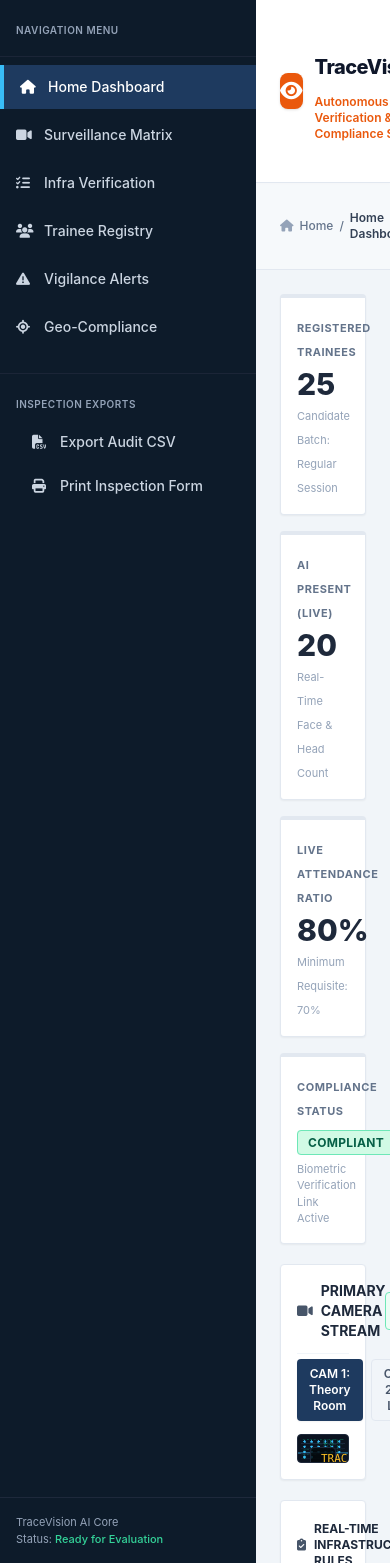
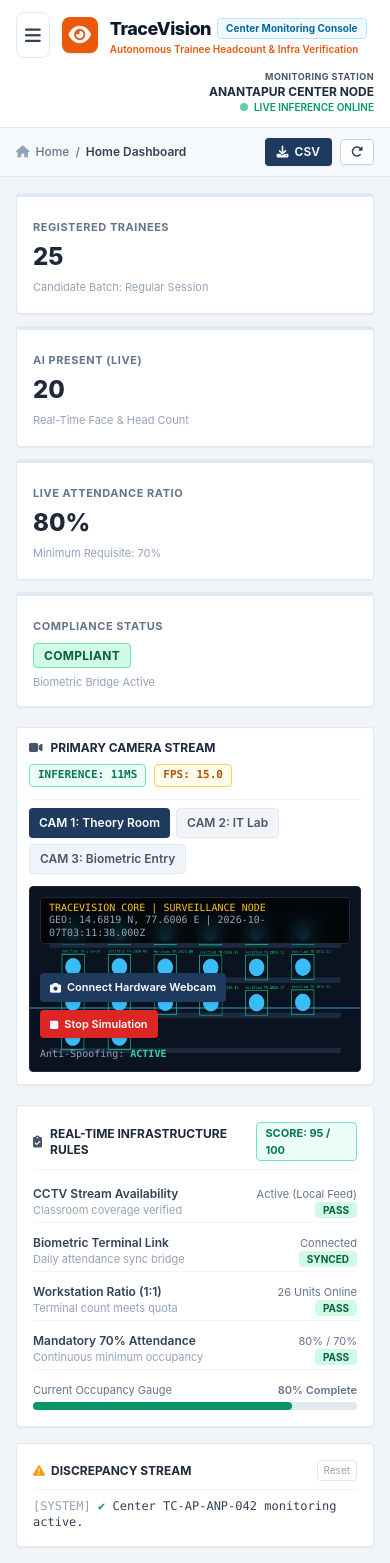
Before and after one commit to saleem2005-d/tracevision-sih2026, a FastAPI app: page / in a window 390 px wide. Run offline with FastAPI, Linux system fonts and the light colour scheme; some libraries are stand-ins or nearby versions.

Commit message:
Make Center Monitoring Console fully mobile and tablet responsive

```diff
--- a/templates/index.html
+++ b/templates/index.html
@@ -23,13 +23,19 @@
     }
   </style>
 </head>
-<body class="bg-slate-100 text-slate-800 flex h-screen overflow-hidden">
+<body class="bg-slate-100 text-slate-800 flex h-screen overflow-hidden relative">
 
-  <!-- Left Sidebar -->
-  <aside class="w-64 bg-[#0d1b2a] text-slate-300 flex flex-col justify-between shrink-0 select-none">
+  <!-- Mobile Drawer Overlay Backdrop -->
+  <div id="sidebarBackdrop" onclick="toggleSidebar()" class="fixed inset-0 bg-slate-900/60 z-30 hidden lg:hidden backdrop-blur-sm transition-opacity"></div>
+
+  <!-- Responsive Navigation Sidebar (Drawer on mobile, fixed on desktop) -->
+  <aside id="sidebarDrawer" class="fixed lg:static top-0 bottom-0 left-0 w-64 bg-[#0d1b2a] text-slate-300 flex flex-col justify-between shrink-0 select-none z-40 transform -translate-x-full lg:translate-x-0 transition-transform duration-200 ease-in-out">
     <div>
-      <div class="p-4 border-b border-slate-800/80">
+      <div class="p-4 border-b border-slate-800/80 flex justify-between items-center">
         <span class="text-[10px] uppercase tracking-wider font-semibold text-slate-400">Navigation Menu</span>
+        <button onclick="toggleSidebar()" class="lg:hidden text-slate-400 hover:text-white p-1">
+          <i class="fa-solid fa-xmark text-lg"></i>
+        </button>
       </div>
       <nav class="mt-2 space-y-1 text-sm font-medium">
         <button onclick="switchView('dashboard')" id="nav-dashboard" class="w-full flex items-center gap-3 px-4 py-3 sidebar-active text-white text-left transition">
@@ -58,7 +64,7 @@
         </button>
       </nav>
 
-      <div class="p-4 mt-6 border-t border-slate-800/80">
+      <div class="p-4 mt-4 lg:mt-6 border-t border-slate-800/80">
         <span class="text-[10px] uppercase tracking-wider font-semibold text-slate-400">Inspection Exports</span>
         <div class="mt-2 space-y-1 text-sm font-medium">
           <a href="/api/v1/export-report" download class="flex items-center gap-3 px-4 py-2.5 hover:bg-slate-800/60 hover:text-white text-slate-300 rounded transition">
@@ -79,28 +85,33 @@
     </div>
   </aside>
 
-  <!-- Right Main Content -->
-  <div class="flex-1 flex flex-col overflow-y-auto">
+  <!-- Right Main Area -->
+  <div class="flex-1 flex flex-col overflow-y-auto w-full min-w-0">
 
-    <!-- Top Ribbon Bar -->
-    <header class="bg-white border-b border-slate-200 px-6 py-3 flex justify-between items-center shadow-sm">
+    <!-- Responsive Top Ribbon Bar -->
+    <header class="bg-white border-b border-slate-200 px-4 md:px-6 py-3 flex flex-wrap justify-between items-center shadow-sm gap-3">
       <div class="flex items-center gap-3">
-        <div class="w-9 h-9 rounded-lg bg-orange-600 flex items-center justify-center text-white font-bold text-xl shadow">
+        <!-- Hamburger Menu Button (Visible on mobile/tablet) -->
+        <button onclick="toggleSidebar()" class="lg:hidden text-slate-700 hover:text-slate-900 p-2 rounded-lg border border-slate-200">
+          <i class="fa-solid fa-bars text-lg"></i>
+        </button>
+
+        <div class="w-9 h-9 rounded-lg bg-orange-600 flex items-center justify-center text-white font-bold text-xl shadow shrink-0">
           <i class="fa-solid fa-eye"></i>
         </div>
         <div>
-          <div class="flex items-center gap-2">
-            <span class="text-xl font-extrabold tracking-tight text-slate-900">TraceVision</span>
-            <span class="text-xs bg-sky-50 text-sky-700 border border-sky-200 font-bold px-2 py-0.5 rounded">Center Monitoring Console</span>
+          <div class="flex flex-wrap items-center gap-1.5 md:gap-2">
+            <span class="text-lg md:text-xl font-extrabold tracking-tight text-slate-900">TraceVision</span>
+            <span class="text-[10px] md:text-xs bg-sky-50 text-sky-700 border border-sky-200 font-bold px-2 py-0.5 rounded">Center Monitoring Console</span>
           </div>
-          <p class="text-xs font-semibold text-orange-600">Autonomous Trainee Headcount Verification & Infrastructure Compliance Suite</p>
+          <p class="text-[10px] md:text-xs font-semibold text-orange-600 leading-tight">Autonomous Trainee Headcount & Infra Verification</p>
         </div>
       </div>
 
-      <div class="text-right">
-        <span class="text-[10px] uppercase font-bold tracking-wider text-slate-600">Monitoring Station</span>
-        <div class="text-sm font-bold text-slate-800">ANANTAPUR CENTER NODE</div>
-        <div class="text-[11px] font-semibold text-emerald-600 flex items-center justify-end gap-1.5">
+      <div class="text-right ml-auto">
+        <span class="text-[9px] md:text-[10px] uppercase font-bold tracking-wider text-slate-600 block">Monitoring Station</span>
+        <div class="text-xs md:text-sm font-bold text-slate-800">ANANTAPUR CENTER NODE</div>
+        <div class="text-[10px] md:text-[11px] font-semibold text-emerald-600 flex items-center justify-end gap-1.5">
           <span class="w-2 h-2 rounded-full bg-emerald-500 animate-pulse"></span>
           <span>LIVE INFERENCE ONLINE</span>
         </div>
@@ -108,7 +119,7 @@
     </header>
 
     <!-- Sub-header Breadcrumb & Actions -->
-    <div class="px-6 py-3 flex justify-between items-center bg-slate-50/80 border-b border-slate-200">
+    <div class="px-4 md:px-6 py-2.5 flex flex-wrap justify-between items-center bg-slate-50/80 border-b border-slate-200 gap-2">
       <div class="text-xs text-slate-500 font-medium flex items-center gap-1.5">
         <i class="fa-solid fa-house text-slate-400"></i>
         <span>Home</span>
@@ -116,113 +127,111 @@
         <span id="breadcrumb-title" class="text-slate-700 font-semibold">Home Dashboard</span>
       </div>
       <div class="flex items-center gap-2">
-        <a href="/api/v1/export-report" download class="bg-[#1e3a5f] hover:bg-[#152a45] text-white text-xs font-semibold px-3.5 py-1.5 rounded flex items-center gap-1.5 shadow-sm transition">
+        <a href="/api/v1/export-report" download class="bg-[#1e3a5f] hover:bg-[#152a45] text-white text-xs font-semibold px-3 py-1.5 rounded flex items-center gap-1.5 shadow-sm transition">
           <i class="fa-solid fa-download"></i>
-          <span>Generate CSV Report</span>
+          <span class="hidden sm:inline">Generate CSV Report</span>
+          <span class="sm:hidden">CSV</span>
         </a>
-        <button onclick="clearLog()" class="bg-white hover:bg-slate-100 border border-slate-300 text-slate-700 text-xs font-semibold px-3 py-1.5 rounded flex items-center gap-1.5 shadow-sm transition">
+        <button onclick="clearLog()" class="bg-white hover:bg-slate-100 border border-slate-300 text-slate-700 text-xs font-semibold px-2.5 py-1.5 rounded flex items-center gap-1.5 shadow-sm transition">
           <i class="fa-solid fa-rotate-right"></i>
-          <span>Clear Discrepancy Log</span>
+          <span class="hidden sm:inline">Clear Log</span>
         </button>
       </div>
     </div>
 
     <!-- VIEW 1: Home Dashboard -->
-    <main id="view-dashboard" class="p-6 space-y-5 flex-1">
+    <main id="view-dashboard" class="p-4 md:p-6 space-y-5 flex-1">
 
-      <!-- 4 Metric Cards -->
-      <div class="grid grid-cols-1 md:grid-cols-4 gap-4">
+      <!-- 4 Stat Metric Grid -->
+      <div class="grid grid-cols-1 sm:grid-cols-2 lg:grid-cols-4 gap-3 md:gap-4">
         <div class="bg-white border-t-4 border-[#1e3a5f] border-x border-b border-slate-200 p-4 rounded shadow-sm">
           <span class="text-[11px] font-bold tracking-wider uppercase text-slate-500">Registered Trainees</span>
-          <div class="text-3xl font-extrabold text-slate-800 mt-1">25</div>
+          <div class="text-2xl md:text-3xl font-extrabold text-slate-800 mt-1">25</div>
           <span class="text-[11px] text-slate-400">Candidate Batch: Regular Session</span>
         </div>
 
         <div class="bg-white border-t-4 border-amber-500 border-x border-b border-slate-200 p-4 rounded shadow-sm">
           <span class="text-[11px] font-bold tracking-wider uppercase text-slate-500">AI Present (Live)</span>
-          <div id="stat-headcount" class="text-3xl font-extrabold text-slate-800 mt-1">20</div>
+          <div id="stat-headcount" class="text-2xl md:text-3xl font-extrabold text-slate-800 mt-1">20</div>
           <span class="text-[11px] text-slate-400">Real-Time Face & Head Count</span>
         </div>
 
         <div class="bg-white border-t-4 border-emerald-600 border-x border-b border-slate-200 p-4 rounded shadow-sm">
           <span class="text-[11px] font-bold tracking-wider uppercase text-slate-500">Live Attendance Ratio</span>
-          <div id="stat-ratio" class="text-3xl font-extrabold text-slate-800 mt-1">80%</div>
+          <div id="stat-ratio" class="text-2xl md:text-3xl font-extrabold text-slate-800 mt-1">80%</div>
           <span class="text-[11px] text-slate-400">Minimum Requisite: 70%</span>
         </div>
 
         <div class="bg-white border-t-4 border-emerald-500 border-x border-b border-slate-200 p-4 rounded shadow-sm flex flex-col justify-between" id="status-card-border">
           <div>
             <span class="text-[11px] font-bold tracking-wider uppercase text-slate-500">Compliance Status</span>
-            <div class="mt-2">
+            <div class="mt-1.5 md:mt-2">
               <span id="stat-status-badge" class="bg-emerald-100 text-emerald-800 border border-emerald-300 font-bold text-xs px-2.5 py-1 rounded uppercase tracking-wide">COMPLIANT</span>
             </div>
           </div>
-          <span class="text-[11px] text-slate-400 mt-2">Biometric Verification Link Active</span>
+          <span class="text-[11px] text-slate-400 mt-2">Biometric Bridge Active</span>
         </div>
       </div>
 
-      <!-- Main Columns -->
+      <!-- Main Layout Columns -->
       <div class="grid grid-cols-1 lg:grid-cols-3 gap-5 items-start">
 
-        <!-- Left 2 Cols: Primary Stream & HUD -->
-        <div class="lg:col-span-2 bg-white border border-slate-200 rounded p-4 shadow-sm space-y-3">
-          <div class="flex justify-between items-center">
-            <div class="flex items-center gap-2 font-bold text-slate-800 text-sm">
+        <!-- Camera Video Feed Stream Canvas -->
+        <div class="lg:col-span-2 bg-white border border-slate-200 rounded p-3 md:p-4 shadow-sm space-y-3">
+          <div class="flex flex-wrap justify-between items-center gap-2">
+            <div class="flex items-center gap-2 font-bold text-slate-800 text-xs md:text-sm">
               <i class="fa-solid fa-video text-slate-600"></i>
               <span>PRIMARY CAMERA STREAM</span>
             </div>
-            <div class="flex items-center gap-2 text-xs font-mono">
+            <div class="flex items-center gap-2 text-[11px] md:text-xs font-mono">
               <span id="osd-inference" class="bg-emerald-50 text-emerald-700 border border-emerald-300 px-2 py-0.5 rounded font-semibold">INFERENCE: 11MS</span>
               <span class="bg-amber-50 text-amber-700 border border-amber-300 px-2 py-0.5 rounded font-semibold">FPS: 15.0</span>
             </div>
           </div>
 
-          <!-- Zone Selector -->
-          <div class="flex justify-between items-center pt-1 border-t border-slate-100">
-            <div class="flex gap-2 text-xs font-semibold">
-              <button onclick="switchCam('CAM 1: Theory Room (Active)', 20, this)" class="cam-btn bg-[#1e3a5f] text-white px-3 py-1.5 rounded shadow-sm">CAM 1: Theory Room</button>
-              <button onclick="switchCam('CAM 2: IT Lab (Active)', 24, this)" class="cam-btn bg-slate-100 text-slate-600 hover:bg-slate-200 px-3 py-1.5 rounded border border-slate-200">CAM 2: IT Lab</button>
-              <button onclick="switchCam('CAM 3: Biometric Entry (Active)', 2, this)" class="cam-btn bg-slate-100 text-slate-600 hover:bg-slate-200 px-3 py-1.5 rounded border border-slate-200">CAM 3: Biometric Entry</button>
+          <!-- Zone Selector Tabs -->
+          <div class="flex flex-wrap justify-between items-center pt-2 border-t border-slate-100 gap-2">
+            <div class="flex flex-wrap gap-1.5 md:gap-2 text-xs font-semibold">
+              <button onclick="switchCam('CAM 1: Theory Room (Active)', 20, this)" class="cam-btn bg-[#1e3a5f] text-white px-2.5 py-1.5 rounded shadow-sm text-xs">CAM 1: Theory Room</button>
+              <button onclick="switchCam('CAM 2: IT Lab (Active)', 24, this)" class="cam-btn bg-slate-100 text-slate-600 hover:bg-slate-200 px-2.5 py-1.5 rounded border border-slate-200 text-xs">CAM 2: IT Lab</button>
+              <button onclick="switchCam('CAM 3: Biometric Entry (Active)', 2, this)" class="cam-btn bg-slate-100 text-slate-600 hover:bg-slate-200 px-2.5 py-1.5 rounded border border-slate-200 text-xs">CAM 3: Biometric Entry</button>
             </div>
-            <span id="active-cam-label" class="text-xs text-slate-400 font-medium">CAM 1: Theory Room (Active)</span>
+            <span id="active-cam-label" class="text-xs text-slate-400 font-medium hidden sm:inline">CAM 1: Theory Room (Active)</span>
           </div>
 
-          <!-- Feed Screen -->
-          <div class="relative w-full aspect-[16/9] bg-[#0b1320] rounded border border-slate-800 overflow-hidden flex flex-col justify-between p-3 select-none">
+          <!-- 16:9 Video Canvas Screen -->
+          <div class="relative w-full aspect-video bg-[#0b1320] rounded border border-slate-800 overflow-hidden flex flex-col justify-between p-2.5 md:p-3 select-none">
             <div class="scan-line"></div>
 
-            <div class="z-10 bg-black/70 border border-slate-800 rounded px-2.5 py-1 text-[11px] font-mono text-amber-400 max-w-fit leading-tight backdrop-blur">
-              <div>TRACEVISION CORE | ACTIVE SURVEILLANCE NODE</div>
+            <div class="z-10 bg-black/70 border border-slate-800 rounded px-2 md:px-2.5 py-1 text-[10px] md:text-[11px] font-mono text-amber-400 max-w-fit leading-tight backdrop-blur">
+              <div>TRACEVISION CORE | SURVEILLANCE NODE</div>
               <div class="text-slate-400">GEO: 14.6819 N, 77.6006 E | <span id="osd-timestamp">2026-10-07T08:26:00.000Z</span></div>
             </div>
 
-            <!-- Video / Canvas Elements -->
             <video id="webcamVideo" autoplay playsinline muted class="hidden absolute inset-0 w-full h-full object-cover"></video>
             <canvas id="surveillanceCanvas" width="680" height="340" class="w-full h-full absolute inset-0 pointer-events-none"></canvas>
 
-            <!-- Bottom Camera Controls -->
-            <div class="z-10 flex justify-between items-center pt-2">
-              <div class="flex gap-2">
-                <button onclick="toggleWebcam()" id="btn-webcam" class="bg-[#1e3a5f] hover:bg-[#152a45] text-white text-xs font-semibold px-3 py-1.5 rounded flex items-center gap-1.5 shadow transition">
+            <div class="z-10 flex flex-wrap justify-between items-center pt-2 gap-2">
+              <div class="flex flex-wrap gap-2">
+                <button onclick="toggleWebcam()" id="btn-webcam" class="bg-[#1e3a5f] hover:bg-[#152a45] text-white text-[11px] md:text-xs font-semibold px-2.5 md:px-3 py-1.5 rounded flex items-center gap-1.5 shadow transition">
                   <i class="fa-solid fa-camera"></i>
                   <span id="webcam-btn-text">Connect Hardware Webcam</span>
                 </button>
-                <button onclick="toggleSimulation()" id="btn-sim" class="bg-red-600 hover:bg-red-500 text-white text-xs font-semibold px-3 py-1.5 rounded flex items-center gap-1.5 shadow transition">
+                <button onclick="toggleSimulation()" id="btn-sim" class="bg-red-600 hover:bg-red-500 text-white text-[11px] md:text-xs font-semibold px-2.5 md:px-3 py-1.5 rounded flex items-center gap-1.5 shadow transition">
                   <i class="fa-solid fa-stop"></i>
                   <span>Stop Simulation</span>
                 </button>
               </div>
-              <div class="text-[11px] text-slate-400 font-mono">
-                Anti-Spoofing: <span class="text-emerald-400 font-bold">ACTIVE</span> | Engine: TraceVision VisionCore
+              <div class="text-[10px] md:text-[11px] text-slate-400 font-mono">
+                Anti-Spoofing: <span class="text-emerald-400 font-bold">ACTIVE</span>
               </div>
             </div>
           </div>
         </div>
 
-        <!-- Right Col: Rules & Logs -->
+        <!-- Right Col: Real-Time Rules & Logs -->
         <div class="space-y-4">
 
-          <!-- Real-Time Rules -->
           <div class="bg-white border border-slate-200 rounded p-4 shadow-sm space-y-3">
             <div class="flex justify-between items-center border-b border-slate-100 pb-2">
               <div class="flex items-center gap-2 font-bold text-slate-800 text-xs">
@@ -289,7 +298,6 @@
             </div>
           </div>
 
-          <!-- Discrepancy Stream -->
           <div class="bg-white border border-slate-200 rounded p-4 shadow-sm space-y-2">
             <div class="flex justify-between items-center border-b border-slate-100 pb-2">
               <div class="flex items-center gap-1.5 font-bold text-slate-800 text-xs">
@@ -313,9 +321,9 @@
     </main>
 
     <!-- VIEW 2: Infra Verification Table -->
-    <main id="view-infra" class="hidden p-6 space-y-5 flex-1">
-      <div class="bg-white border border-slate-200 rounded p-5 shadow-sm space-y-4">
-        <div class="flex justify-between items-center border-b border-slate-200 pb-3">
+    <main id="view-infra" class="hidden p-4 md:p-6 space-y-5 flex-1">
+      <div class="bg-white border border-slate-200 rounded p-4 md:p-5 shadow-sm space-y-4">
+        <div class="flex flex-wrap justify-between items-center border-b border-slate-200 pb-3 gap-2">
           <div>
             <h2 class="text-sm font-extrabold text-slate-800 uppercase tracking-wide flex items-center gap-2">
               <i class="fa-solid fa-list-check text-slate-600"></i>
@@ -330,7 +338,7 @@
         </div>
 
         <div class="overflow-x-auto">
-          <table class="w-full text-left text-xs border-collapse">
+          <table class="w-full text-left text-xs border-collapse min-w-[500px]">
             <thead>
               <tr class="border-b border-slate-200 text-slate-600 font-bold">
                 <th class="py-2.5">Compliance Parameter</th>
@@ -420,6 +428,19 @@
     let webcamStream = null;
     let animationFrameId = null;
 
+    function toggleSidebar() {
+      const drawer = document.getElementById('sidebarDrawer');
+      const backdrop = document.getElementById('sidebarBackdrop');
+      const isOpen = !drawer.classList.contains('-translate-x-full');
+      if (isOpen) {
+        drawer.classList.add('-translate-x-full');
+        backdrop.classList.add('hidden');
+      } else {
+        drawer.classList.remove('-translate-x-full');
+        backdrop.classList.remove('hidden');
+      }
+    }
+
     function openModal(id) { document.getElementById(id).classList.remove('hidden'); }
     function closeModal(id) { document.getElementById(id).classList.add('hidden'); }
 
@@ -429,6 +450,8 @@
       const nDash = document.getElementById('nav-dashboard');
       const nInfra = document.getElementById('nav-infra');
       const bread = document.getElementById('breadcrumb-title');
+
+      if (window.innerWidth < 1024) toggleSidebar();
 
       if (view === 'infra') {
         vDash.classList.add('hidden');
@@ -448,9 +471,9 @@
     function switchCam(name, count, btn) {
       document.getElementById('active-cam-label').innerText = name;
       document.querySelectorAll('.cam-btn').forEach(b => {
-        b.className = 'cam-btn bg-slate-100 text-slate-600 hover:bg-slate-200 px-3 py-1.5 rounded border border-slate-200';
+        b.className = 'cam-btn bg-slate-100 text-slate-600 hover:bg-slate-200 px-2.5 py-1.5 rounded border border-slate-200 text-xs';
       });
-      btn.className = 'cam-btn bg-[#1e3a5f] text-white px-3 py-1.5 rounded shadow-sm';
+      btn.className = 'cam-btn bg-[#1e3a5f] text-white px-2.5 py-1.5 rounded shadow-sm text-xs';
       activeHeads = count;
       updateMetrics();
       logEvent(`Switched stream to ${name}. Detected occupancy: ${count}`);
@@ -489,7 +512,6 @@
       }
     }
 
-    // Smooth Canvas Renderer with Subtle Jitter
     let tick = 0;
     function renderCanvas() {
       const canvas = document.getElementById('surveillanceCanvas');
@@ -498,14 +520,12 @@
       ctx.clearRect(0, 0, canvas.width, canvas.height);
 
       if (!webcamActive) {
-        // Draw Classroom Desks
         ctx.fillStyle = '#1b2a41';
         for (let row = 0; row < 4; row++) {
           const y = 80 + row * 65;
           ctx.fillRect(40, y + 22, 600, 10);
         }
 
-        // Draw Simulated Trainees with organic jitter
         const cols = 6;
         let drawn = 0;
         for (let row = 0; row < 4; row++) {
@@ -533,7 +553,6 @@
           }
         }
       } else {
-        // Live Webcam Mode: Draw Tracking HUD Overlays
         ctx.strokeStyle = '#38bdf8';
         ctx.lineWidth = 2;
         ctx.strokeRect(180, 70, 160, 190);
@@ -558,9 +577,9 @@
           video.classList.remove('hidden');
           webcamActive = true;
           btnText.innerText = 'Disconnect Webcam';
-          logEvent('Hardware camera connected via WebRTC. Real-time optical inference active.');
+          logEvent('Hardware camera connected via WebRTC.');
         } catch (e) {
-          alert('Webcam access was denied or hardware not found. Reverting to synthetic classroom feed.');
+          alert('Webcam access was denied or hardware not found.');
         }
       } else {
         if (webcamStream) {
@@ -578,13 +597,13 @@
       if (isSimulating) {
         activeHeads = 10;
         btn.innerHTML = '<i class="fa-solid fa-play"></i> <span>Resume Simulation</span>';
-        btn.className = 'bg-emerald-600 hover:bg-emerald-500 text-white text-xs font-semibold px-3 py-1.5 rounded flex items-center gap-1.5 shadow transition';
-        logEvent('Simulation paused: Trainee attendance dropped to 40% (Ghost Batch Flagged).');
+        btn.className = 'bg-emerald-600 hover:bg-emerald-500 text-white text-[11px] md:text-xs font-semibold px-2.5 md:px-3 py-1.5 rounded flex items-center gap-1.5 shadow transition';
+        logEvent('Simulation paused: Attendance dropped to 40% (Ghost Batch Flagged).');
         isSimulating = false;
       } else {
         activeHeads = 20;
         btn.innerHTML = '<i class="fa-solid fa-stop"></i> <span>Stop Simulation</span>';
-        btn.className = 'bg-red-600 hover:bg-red-500 text-white text-xs font-semibold px-3 py-1.5 rounded flex items-center gap-1.5 shadow transition';
+        btn.className = 'bg-red-600 hover:bg-red-500 text-white text-[11px] md:text-xs font-semibold px-2.5 md:px-3 py-1.5 rounded flex items-center gap-1.5 shadow transition';
         logEvent('Simulation restored: Standard batch headcount 20/25 verified.');
         isSimulating = true;
       }
```
Also changed, not shown: index.html (+93 -74 lines).
